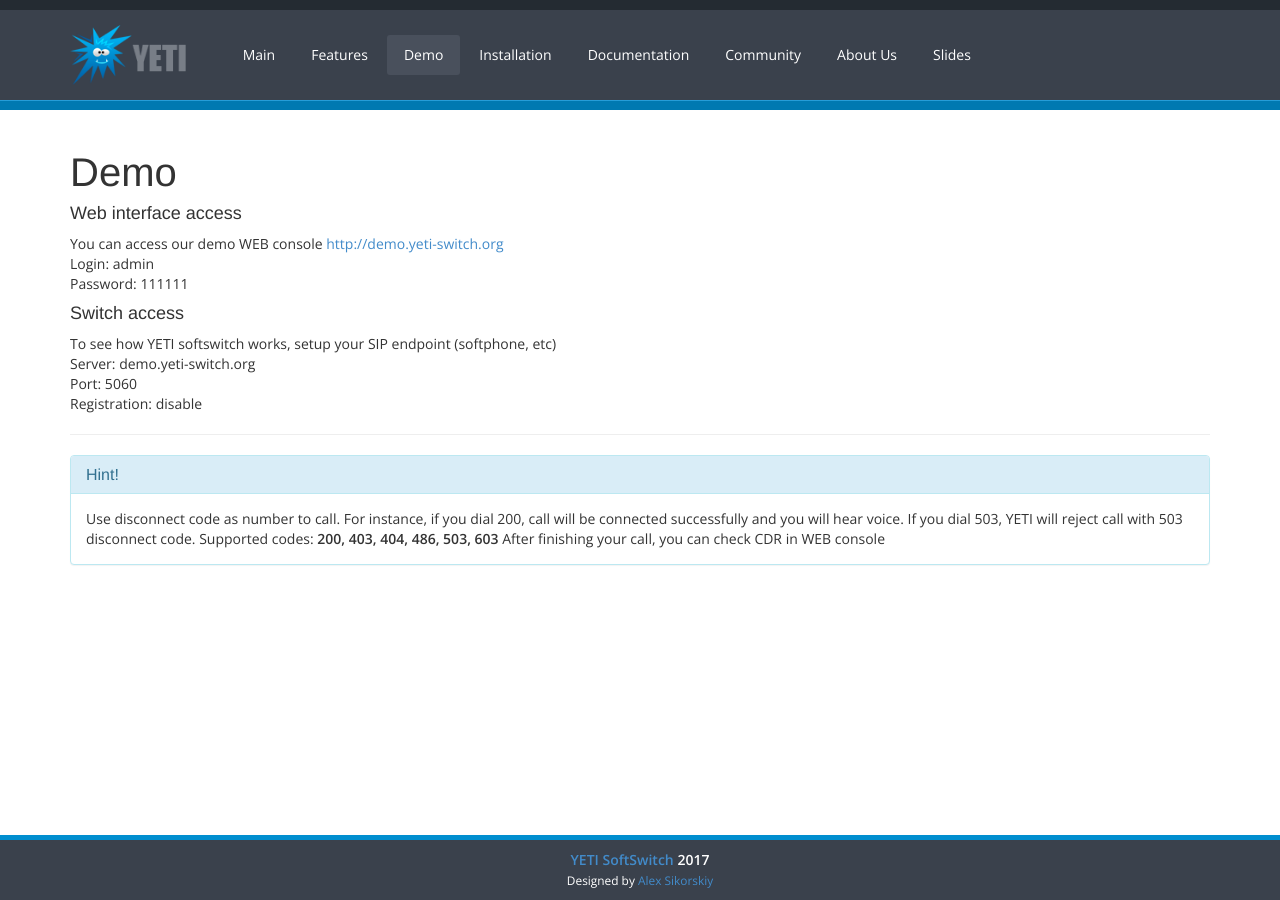
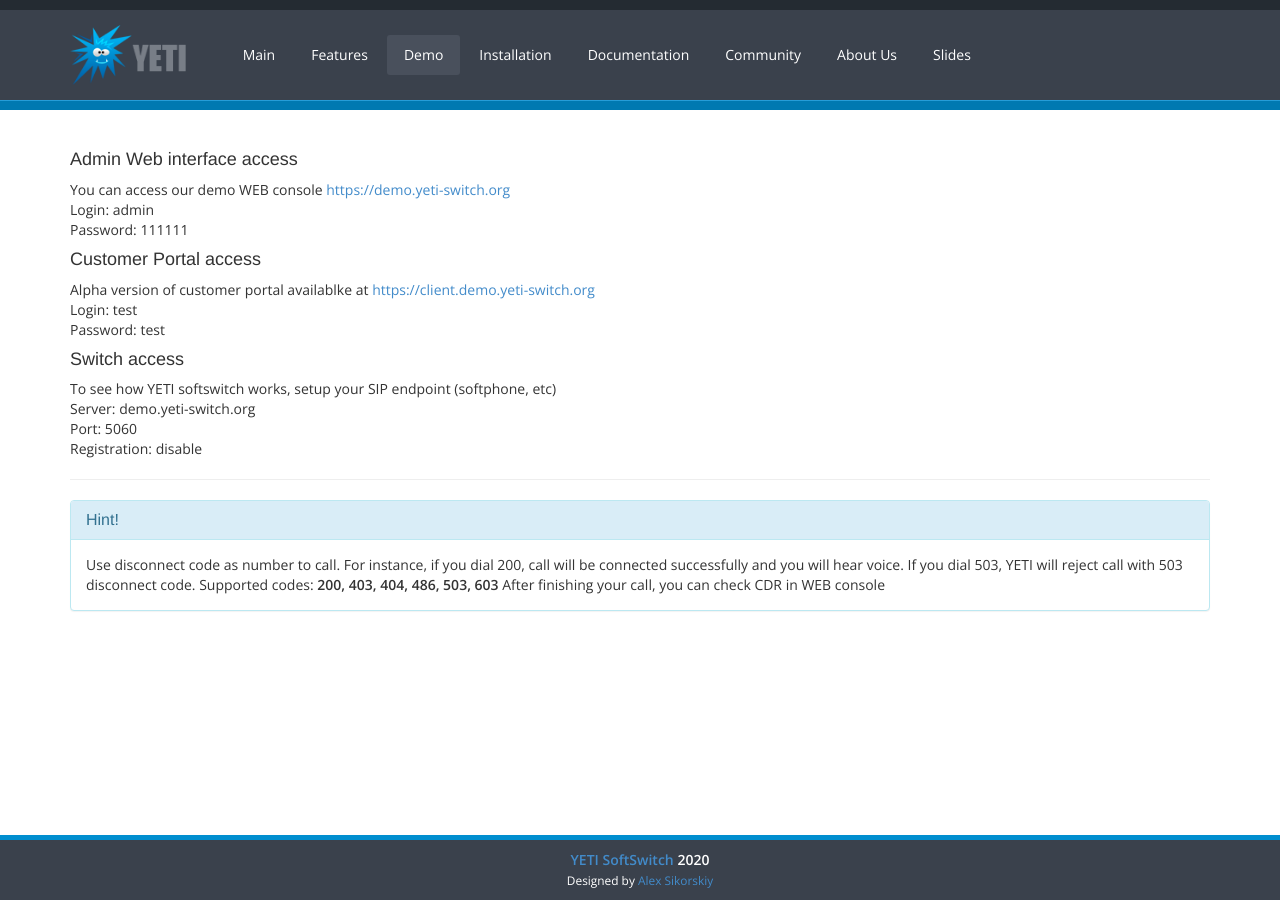
Before and after one commit to yeti-switch/yeti-switch.github.io, a Jekyll site: the page built from demo.html, in a window 1280 px wide. Built offline with Jekyll 4.4.1, drawn with Linux system fonts in a browser that asks for light colours; Markdown is read by kramdown in place of the engine named in the settings.

Commit message:
Client portal information

```diff
--- a/_includes/footer.html
+++ b/_includes/footer.html
@@ -1,6 +1,6 @@
 <div class="container" style="padding:0;margin-top:18px;width:100%;">
 	<p>
-	<strong><a href="/#about-yeti">YETI SoftSwitch</a> 2017</strong>
+	<strong><a href="/#about-yeti">YETI SoftSwitch</a> 2020</strong>
 <br />
 	<small>Designed by <a rel="nofollow" href="http://djjedclash.github.io/" target="_blank">Alex Sikorskiy</a>
 		</small>
--- a/demo.html
+++ b/demo.html
@@ -3,14 +3,12 @@ layout: default
 title: Demo | YETI - VOIP for humans
 ---
 
-<h2>Demo</h2>
-
 <h4>
-    Web interface access
+    Admin Web interface access
 </h4>
 
 <div>
-    You can access our demo WEB console <a href="http://demo.yeti-switch.org">http://demo.yeti-switch.org</a>
+    You can access our demo WEB console <a href="https://demo.yeti-switch.org">https://demo.yeti-switch.org</a>
     <ul style="list-style-type: none;">
         <li>
             Login: admin
@@ -20,6 +18,23 @@ title: Demo | YETI - VOIP for humans
         </li>
     </ul>
 </div>
+
+<h4>
+    Customer Portal access
+</h4>
+
+<div>
+    Alpha version of customer portal availablke at  <a href="https://client.demo.yeti-switch.org">https://client.demo.yeti-switch.org</a>
+    <ul style="list-style-type: none;">
+        <li>
+            Login: test
+        </li>
+        <li>
+            Password: test
+        </li>
+    </ul>
+</div>
+
 <h4>
     Switch access
 </h4>
```
